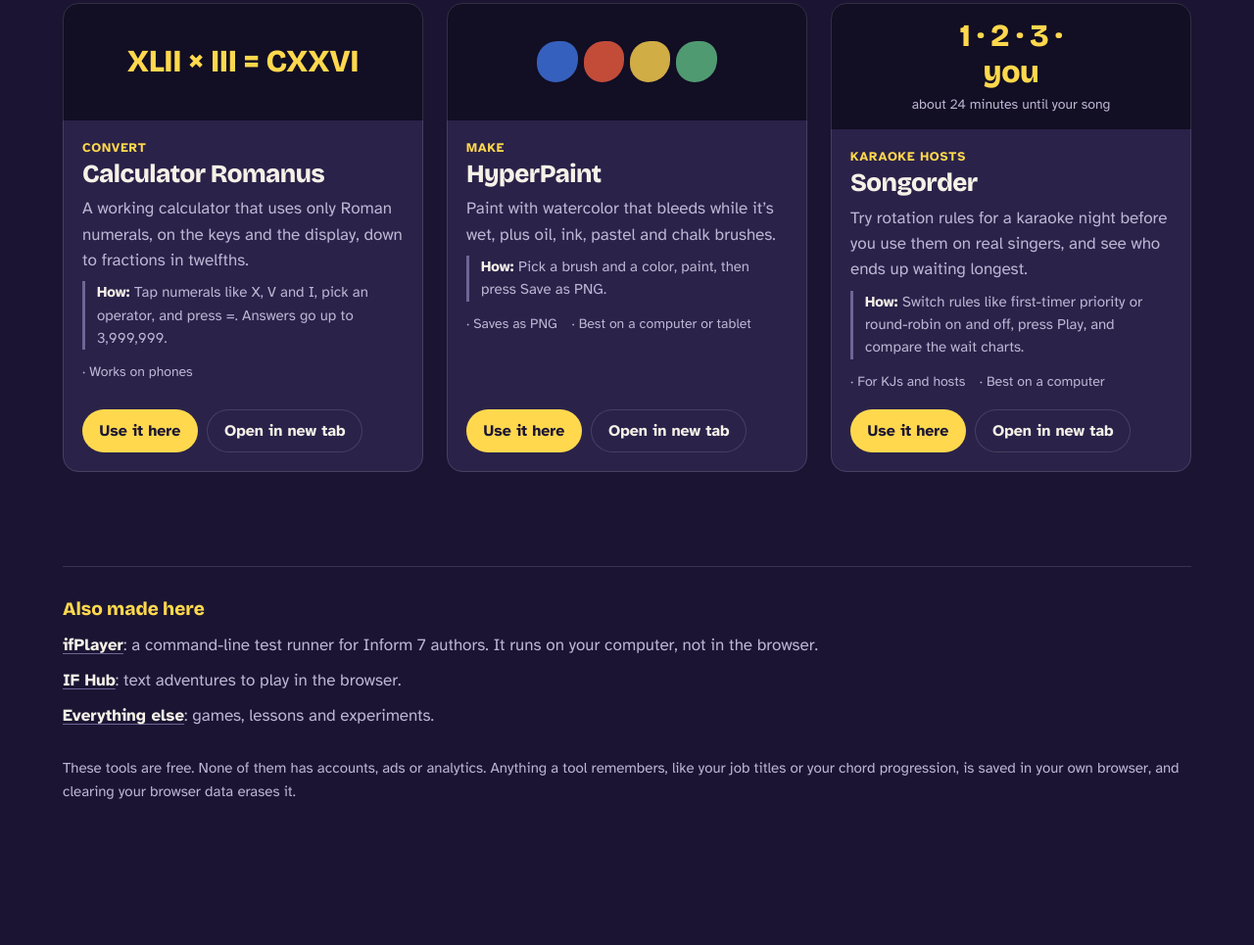
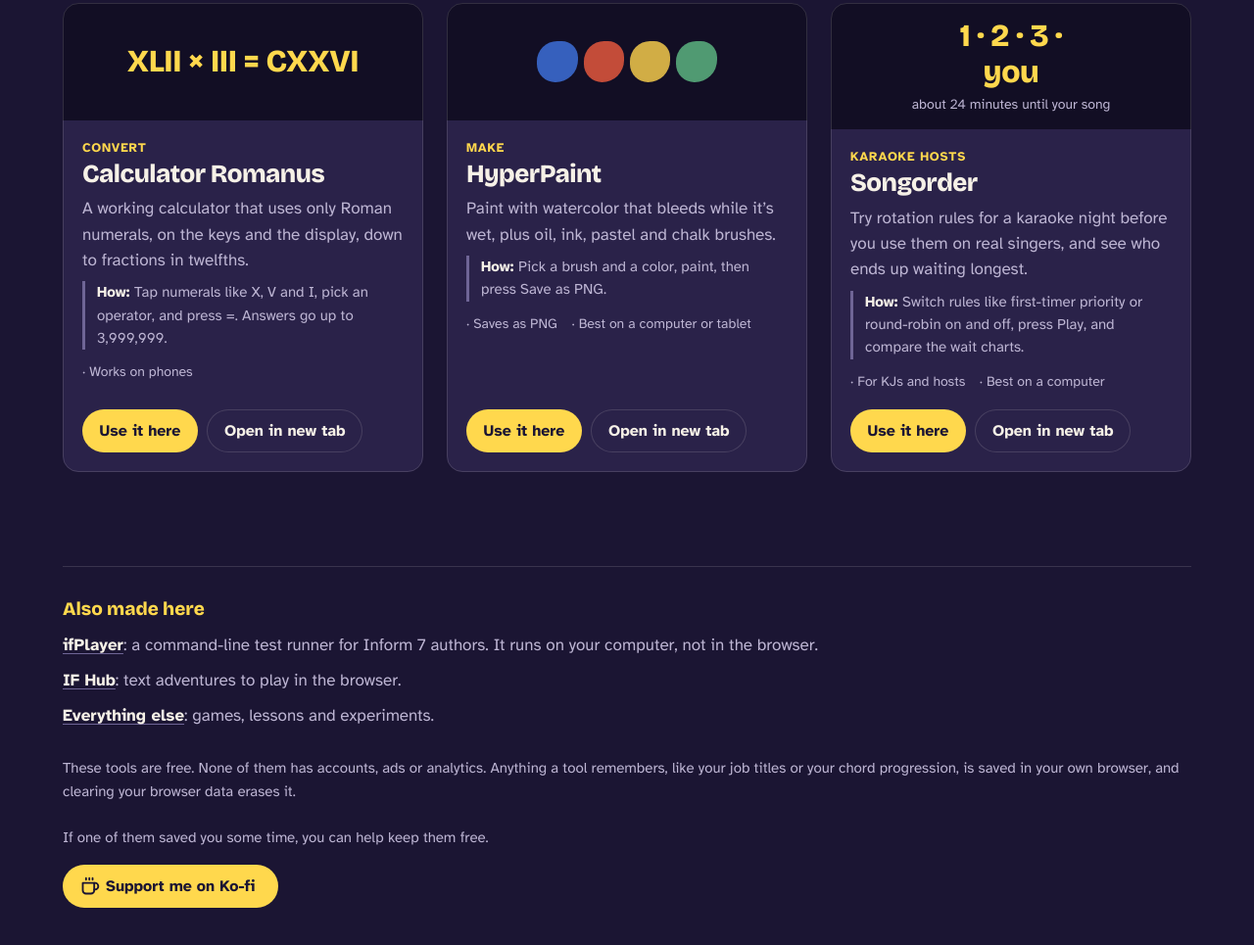
Before and after one commit to Johnesco/tools, a plain HTML site: page index.html in a window 1280 px wide. Shown: the part 1682-2647 px from the top of the page at 98% size. Before the commit the page ends 2566 px from the top, so only its background shows below. Drawn offline with nearby package versions, Linux system fonts and the light colour scheme.

Commit message:
Add a Ko-fi support link to the Tools page
The footer now ends with a short note and a button to ko-fi.com/johnesco,
matching the one on the homepage.

Co-Authored-By: Claude Opus 5.5 <noreply@anthropic.com>

```diff
--- a/index.html
+++ b/index.html
@@ -401,6 +401,14 @@
 
   .also .fine { margin-top: 1.5rem; font-size: 0.9375rem; }
 
+  .also .support-btn {
+    margin-top: 1rem;
+    color: var(--ink);
+    text-decoration: none;
+  }
+
+  .also .support-btn:hover { color: var(--ink); }
+
   /* The in-page panel a tool opens in */
   .panel {
     margin: auto;
@@ -539,6 +547,11 @@
       <li><a href="https://johnesco.github.io/">Everything else</a>: games, lessons and experiments.</li>
     </ul>
     <p class="fine">These tools are free. None of them has accounts, ads or analytics. Anything a tool remembers, like your job titles or your chord progression, is saved in your own browser, and clearing your browser data erases it.</p>
+    <p class="fine">If one of them saved you some time, you can help keep them free.</p>
+    <a class="btn btn-use support-btn" href="https://ko-fi.com/johnesco" target="_blank" rel="noopener">
+      <svg width="20" height="20" viewBox="0 0 24 24" fill="none" stroke="currentColor" stroke-width="2.2" stroke-linecap="round" stroke-linejoin="round" aria-hidden="true"><path d="M17 8h1a4 4 0 0 1 0 8h-1"/><path d="M3 8h14v9a4 4 0 0 1-4 4H7a4 4 0 0 1-4-4V8z"/><path d="M7 2v2M11 2v2M15 2v2"/></svg>
+      Support me on Ko-fi<span style="position:absolute;width:1px;height:1px;overflow:hidden;clip:rect(0 0 0 0);white-space:nowrap"> (opens in a new tab)</span>
+    </a>
   </footer>
 </div>
 
```
